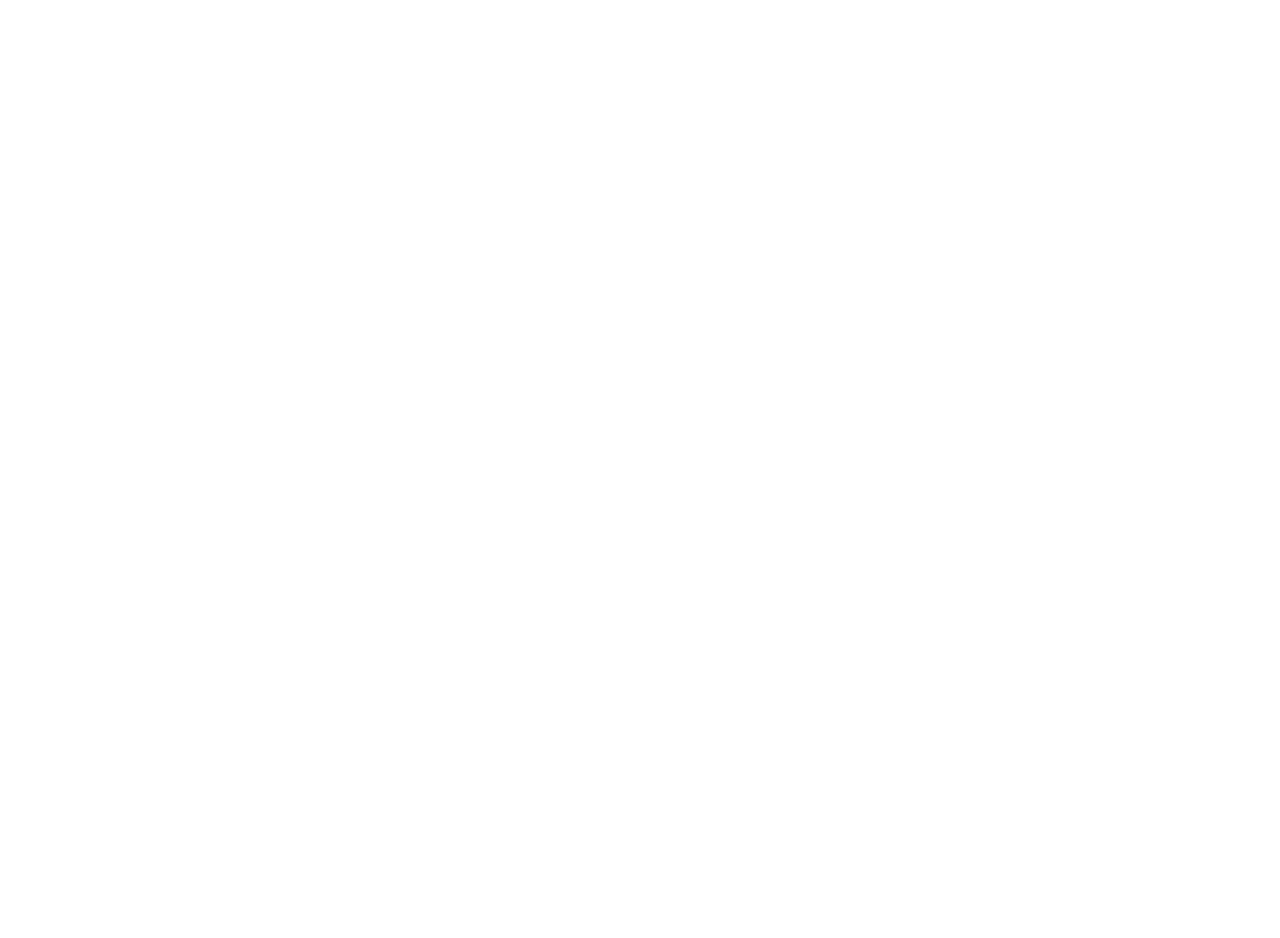
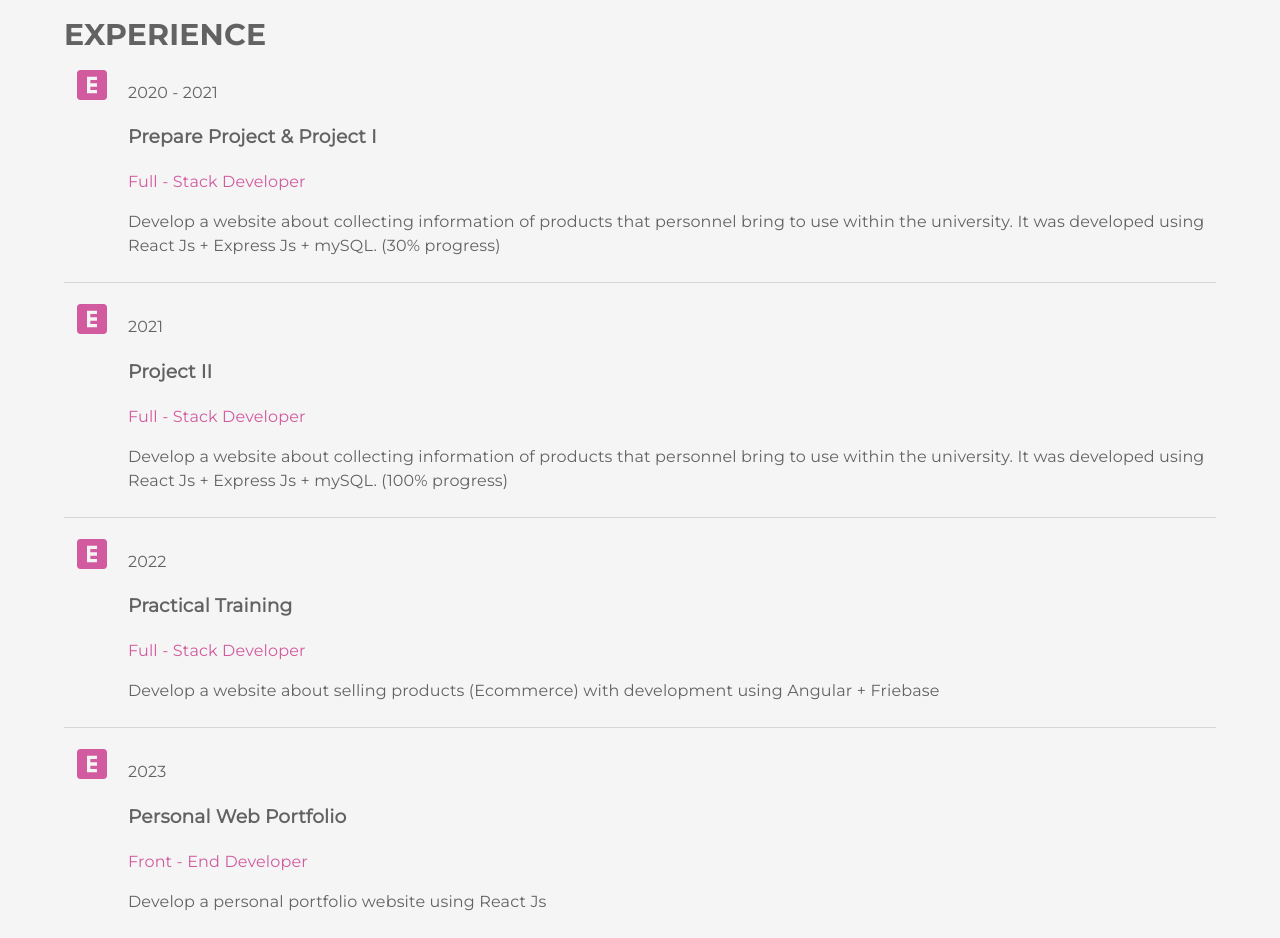
Before and after one commit to Muhammatsorin/next-portfolio, a Next.js app: page / in a window 1280 px wide. Shown: the part 2000-2938 px from the top of the page. Before the commit the page ends 1992 px from the top, so only its background shows below. Built offline with nearby package versions, Linux system fonts and the light colour scheme.

Commit message:
add experience details

```diff
--- /dev/null
+++ b/components/experience/Exp.js
@@ -0,0 +1,115 @@
+import React from 'react'
+import styles from '../experience/Exp.module.css'
+import { styled } from '@mui/material/styles';
+import Box from '@mui/material/Box';
+import Paper from '@mui/material/Paper';
+import Grid from '@mui/material/Grid';
+import CssBaseline from '@mui/material/CssBaseline';
+import Container from '@mui/material/Container';
+import ExplicitIcon from '@mui/icons-material/Explicit';
+import Divider from '@mui/material/Divider';
+
+const Exp = () => {
+
+    const Item = styled(Paper)(({ theme }) => ({
+        backgroundColor: '#F5F5F5',
+        padding: theme.spacing(1),
+        color: theme.palette.text.secondary,
+        borderRadius: '0px',
+        boxShadow: 'none',
+    }));
+
+    return (
+        <>
+            <Exp_wrapper>
+                <CssBaseline />
+                <Container maxWidth="lg" className={styles.container}>
+                    <h1 className={styles.title}>Experience</h1>
+                    <Box sx={{ width: '100%' }}>
+                        <Grid container rowSpacing={1} columnSpacing={{ xs: 1, sm: 2, md: 3 }} className={styles.grid_container}>
+                            <Grid item xs={12}>
+                                <div className={styles.item_wrap}>
+                                    <Item className={styles.item_icon}>
+                                        <ExplicitIcon sx={{ fontSize: 40 }}/>
+                                    </Item>
+                                    <Item className={styles.item_des}>
+                                        <div>
+                                            <p>2020 - 2021</p>
+                                            <h3>Prepare Project & Project I</h3>
+                                        </div>
+                                        <div className={styles.nature_of_work}>
+                                            <p className={styles.p1}>Full - Stack Developer</p>
+                                            <p>Develop a website about collecting information of products that personnel bring to use within the university.
+                                                It was developed using React Js + Express Js + mySQL. (30% progress)</p>
+                                        </div>
+                                    </Item>
+                                </div>
+                                <Divider />
+                            </Grid>
+                            <Grid item xs={12}>
+                                <div className={styles.item_wrap}>
+                                    <Item className={styles.item_icon}>
+                                        <ExplicitIcon sx={{ fontSize: 40 }}/>
+                                    </Item>
+                                    <Item className={styles.item_des}>
+                                        <div>
+                                            <p>2021</p>
+                                            <h3>Project II</h3>
+                                        </div>
+                                        <div className={styles.nature_of_work}>
+                                            <p className={styles.p1}>Full - Stack Developer</p>
+                                            <p>Develop a website about collecting information of products that personnel bring to use within the university.
+                                                It was developed using React Js + Express Js + mySQL. (100% progress)</p>
+                                        </div>
+                                    </Item>
+                                </div>
+                                <Divider />
+                            </Grid>
+                            <Grid item xs={12}>
+                                <div className={styles.item_wrap}>
+                                    <Item className={styles.item_icon}>
+                                        <ExplicitIcon sx={{ fontSize: 40 }}/>
+                                    </Item>
+                                    <Item className={styles.item_des}>
+                                        <div>
+                                            <p>2022</p>
+                                            <h3>Practical Training</h3>
+                                        </div>
+                                        <div className={styles.nature_of_work}>
+                                            <p className={styles.p1}>Full - Stack Developer</p>
+                                            <p>Develop a website about selling products (Ecommerce) with development using Angular + Friebase</p>
+                                        </div>
+                                    </Item>
+                                </div>
+                                <Divider />
+                            </Grid>
+                            <Grid item xs={12}>
+                                <div className={styles.item_wrap}>
+                                    <Item className={styles.item_icon}>
+                                        <ExplicitIcon sx={{ fontSize: 40 }}/>
+                                    </Item>
+                                    <Item className={styles.item_des}>
+                                        <div>
+                                            <p>2023</p>
+                                            <h3>Personal Web Portfolio</h3>
+                                        </div>
+                                        <div className={styles.nature_of_work}>
+                                            <p className={styles.p1}>Front - End Developer</p>
+                                            <p>Develop a personal portfolio website using React Js</p>
+                                        </div>
+                                    </Item>
+                                </div>
+                            </Grid>
+                        </Grid>
+                    </Box>
+                </Container>
+            </Exp_wrapper>
+        </>
+    )
+}
+
+const Exp_wrapper = styled('div')({
+    backgroundColor: '#F5F5F5'
+})
+
+export default Exp
--- /dev/null
+++ b/components/experience/Exp.module.css
@@ -0,0 +1,25 @@
+.container {
+    font-family: 'Montserrat';
+}
+
+.title {
+    margin: 0;
+    padding-top: 20px;
+    font-family: 'Montserrat-bold';
+    text-transform: uppercase;
+    color: rgba(0, 0, 0, 0.6);
+    font-size: 30px;
+}
+
+.item_wrap {
+    width: 100%;
+    display: flex;
+}
+
+.item_wrap .item_icon {
+    color: #d25a9f;
+}
+
+.item_wrap .item_des .nature_of_work .p1 {
+    color: #d25a9f;
+}
--- a/pages/index.js
+++ b/pages/index.js
@@ -3,6 +3,7 @@
 import Title from '../components/title/Title'
 import Profile from '../components/profile/Profile'
 import Skill from '../components/skill/Skill'
+import Exp from '../components/experience/Exp'
 
 export default function Home() {
   return (
@@ -11,6 +12,7 @@
       <Title />
       <Profile />
       <Skill />
+      <Exp />
     </div>
   )
 }
```
